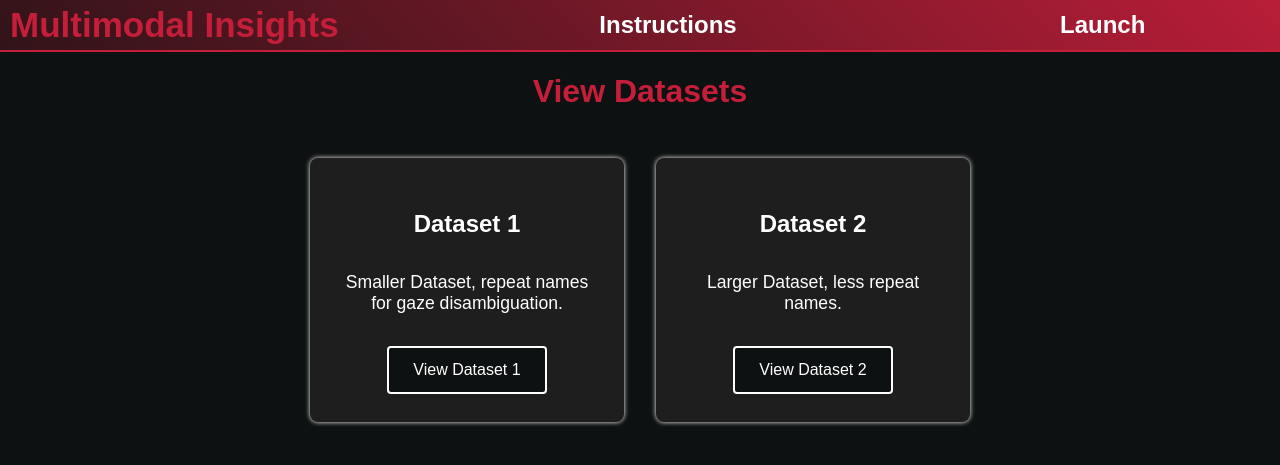
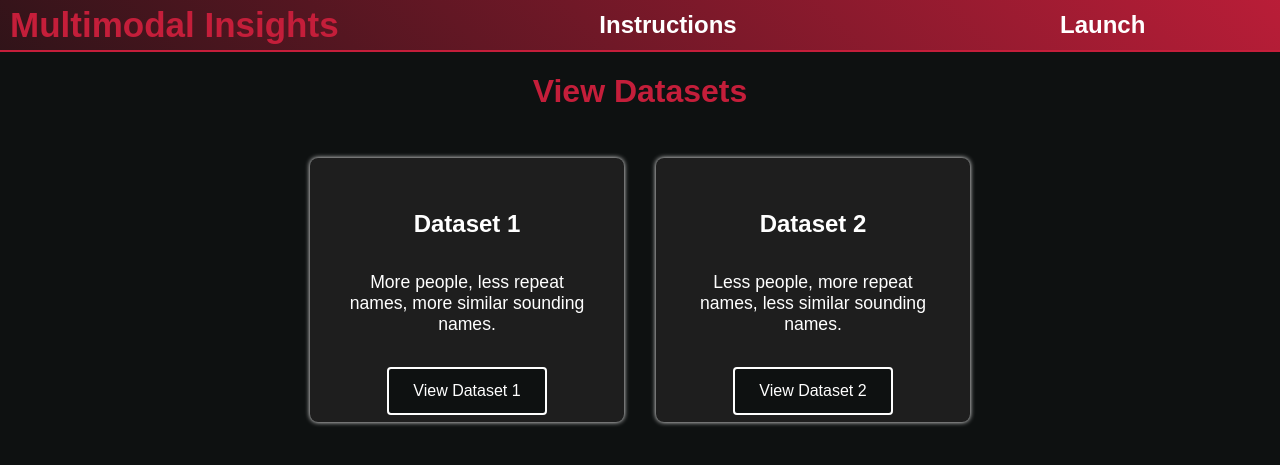
Before and after one commit to mcantow/Multimodal-Insights, a Django app: page /tool/options in a window 1280 px wide. Shown: the top 465 px of the page. Run offline with Django 4.2, Linux system fonts and the light colour scheme.

Commit message:
updated description

```diff
--- a/server/templates/tool_options.html
+++ b/server/templates/tool_options.html
@@ -103,14 +103,14 @@
       <li>
         <div class="dataset-block">
           <h2 class="dataset-title">Dataset 1</h2>
-          <p class="dataset-description">Smaller Dataset, repeat names for gaze disambiguation.</p>
+          <p class="dataset-description">More people, less repeat names, more similar sounding names.</p>
           <a class="dataset-link" href="/tool/launch/dataset1">View Dataset 1</a>
         </div>
       </li>
       <li>
         <div class="dataset-block">
           <h2 class="dataset-title">Dataset 2</h2>
-          <p class="dataset-description">Larger Dataset, less repeat names.</p>
+          <p class="dataset-description">Less people, more repeat names, less similar sounding names.</p>
           <a class="dataset-link" href="/tool/launch/dataset2">View Dataset 2</a>
         </div>
       </li>
```
